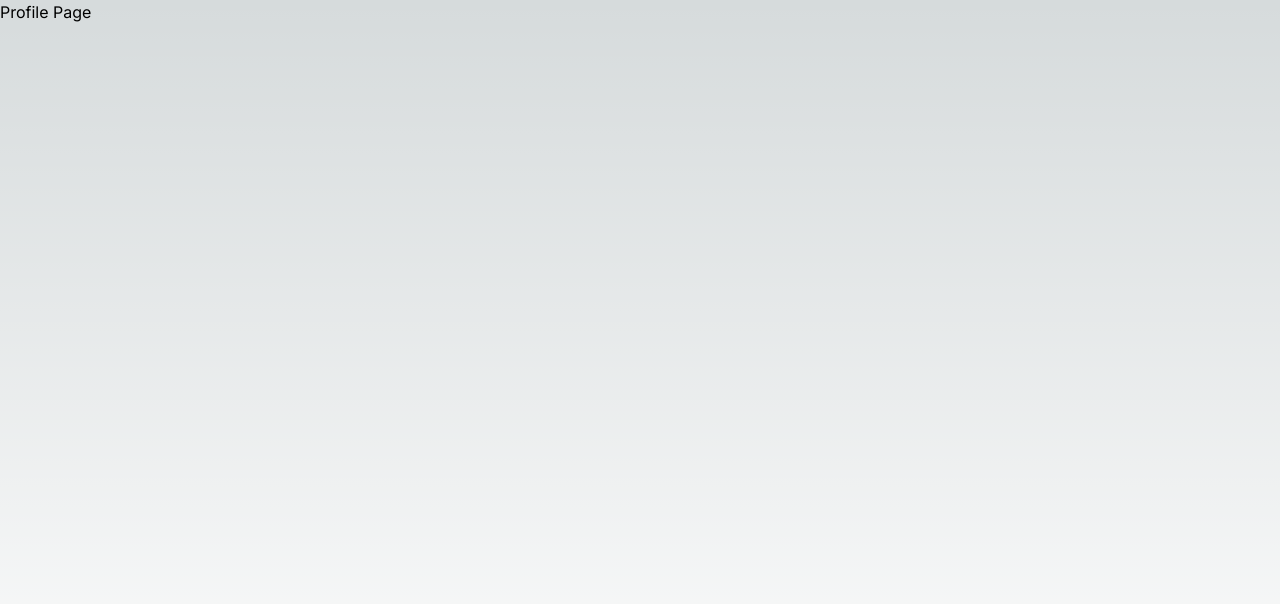
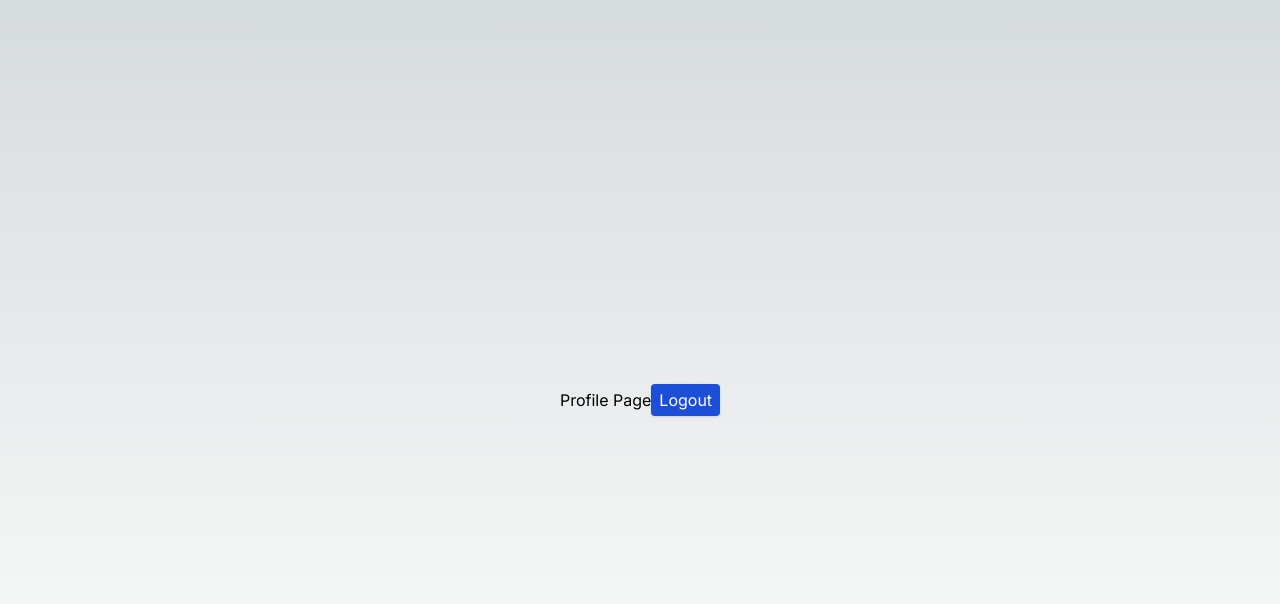
Before and after one commit to rajxode/nextjs-authetication, a Next.js app: page /profile in a window 1280 px wide. Shown: the top 604 px of the page. Built offline with nearby package versions, Linux system fonts and the light colour scheme.

Commit message:
log out user and remove cookies

```diff
--- /dev/null
+++ b/src/app/api/users/logout/route.ts
@@ -0,0 +1,36 @@
+
+// response
+import { NextResponse } from "next/server";
+
+// get request
+export async function GET(){
+    try {
+        // create response
+        const response = NextResponse.json({
+            message:'User logout successfully',
+            success:true
+        },
+        {
+            status:200
+        });
+
+        // remove token cookie
+        response.cookies.set('token','',{
+            httpOnly:true,
+            // expires time (1970)
+            expires: new Date(0)
+        });
+
+        // return response
+        return response;
+
+    } catch (error : any) {
+        // return error message
+        return NextResponse.json({
+            error:error.message
+        }
+        , {
+            status:500
+        })
+    }
+}
--- a/src/app/profile/page.tsx
+++ b/src/app/profile/page.tsx
@@ -1,10 +1,33 @@
 
+'use client';
 import React from 'react'
+import axios from 'axios';
+import toast from 'react-hot-toast';
+import { useRouter } from 'next/navigation';
 
 function Profile() {
+
+  const router = useRouter();
+
+  const logout = async() => {
+    try {
+      await axios.get('/api/users/logout');
+      toast.success('User Logged Out');
+      router.push('/login');
+    } catch (error : any) {
+      toast.error(`Error: ${error.response.data.message}`)
+    }
+  }
+
   return (
-    <div className='w-full min-h-screen'>
+    <div className='w-full min-h-screen flex justify-center items-center'>
         Profile Page
+        <br />
+        <button className='w-auto bg-blue-700 text-white hover:bg-blue-800 rounded px-2 py-1 shadow'
+          onClick={logout}
+        >
+          Logout
+        </button>
     </div>
   )
 }
```
